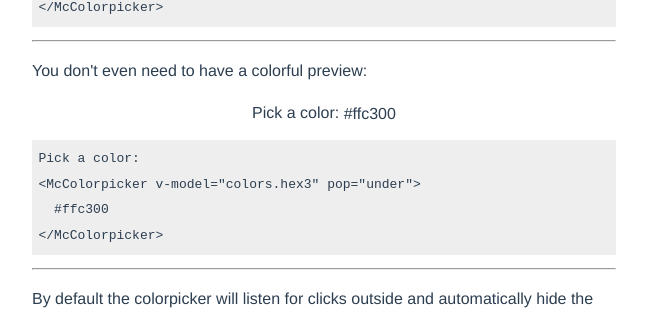
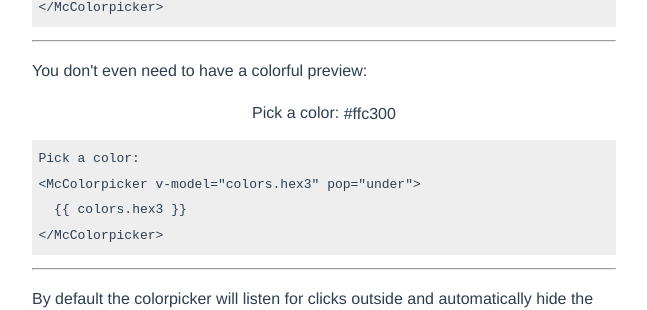
Before and after one commit to Mikk3lRo/vue-colorpicker, a Vue app: page / in a window 1280 px wide. Shown: the part 3312-3622 px from the top of the page, without its empty margins (316-963 px from the left). Built offline with nearby package versions, Linux system fonts and the light colour scheme.

Commit message:
[fix] Prevent demo code from updating.

```diff
--- a/src/App.vue
+++ b/src/App.vue
@@ -259,7 +259,7 @@
     <pre>
 Pick a color:
 &lt;McColorpicker v-model="colors.hex3" pop="under">
-  &#123;&#123; colors.hex3 }}
+  <span>{</span>{ colors.hex3 }}
 &lt;/McColorpicker></pre
     >
     <hr />
```
